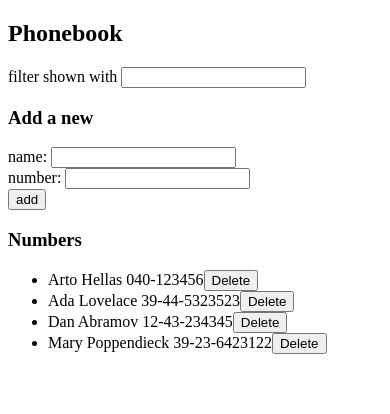
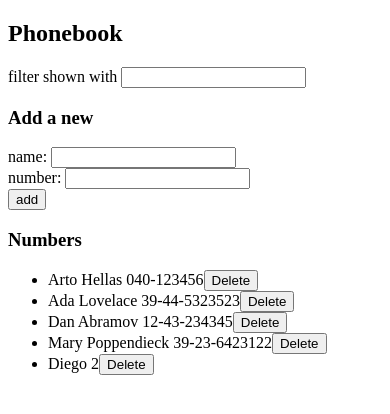
Before and after one commit to HappyFacell/react_course, a React (Create React App) app in the folder Part2_exercises/phonebook/: page / in a window 390 px wide. Shown: the top 414 px of the page. Built offline with nearby package versions, Linux system fonts and the light colour scheme; data requests are answered from the project's data file.

Commit message:
Phonebook done

```diff
--- a/Part2_exercises/phonebook/db.json
+++ b/Part2_exercises/phonebook/db.json
@@ -19,6 +19,11 @@
       "name": "Mary Poppendieck",
       "number": "39-23-6423122",
       "id": 4
+    },
+    {
+      "name": "Diego",
+      "number": "2",
+      "id": 5
     }
   ]
 }
--- a/Part2_exercises/phonebook/src/App.js
+++ b/Part2_exercises/phonebook/src/App.js
@@ -2,7 +2,7 @@ import React, { useState, useEffect } from "react";
 import Filter from "./components/Filter";
 import PersonForm from "./components/PersonForms";
 import Person from "./components/Persons";
-import { getAll, create, deleteOne } from "./services/persons";
+import { getAll, create, deleteOne, updateOne } from "./services/persons";
 
 const App = () => {
   const [persons, setPersons] = useState([]);
@@ -26,22 +26,48 @@ const App = () => {
     };
 
     if (!existingPerson && !existingPhone) {
-      create(personObject).then((response) => {
-        console.log(response);
+      create(personObject)
+      .then((response) => {
         setPersons(persons.concat(response));
         setNewName("");
         setNewPhone("");
       });
     } else {
-      alert(`${newName} is already added to phonebook`);
+      if (!existingPhone) {
+        if (
+          window.confirm(
+            `${existingPerson.name} is already added to phonebook, replace the old number with a new one?`
+          )
+        ) {
+          updatedPerson(existingPerson.id, personObject);
+        }
+      }
     }
+  };
+
+  const updatedPerson = (id, personObject) => {
+    const person = persons.find((person) => person.id === id);
+    const changedPerson = { ...person, number: personObject.number };
+    updateOne(id, changedPerson)
+    .then((returnedPerson) => {
+      setPersons(
+        persons.map((person) => (person.id !== id ? person : returnedPerson))
+      );
+    })
+    .catch((error) => {
+      console.error("Error updating person:", error);
+    });
   };
 
   const deletePerson = (id) => {
     const person = persons.find((person) => person.id === id);
     if (window.confirm(`Delete ${person.name} ?`)) {
-      deleteOne(id).then((response) => {
+      deleteOne(id)
+      .then((response) => {
         console.log(response);
+      })
+      .catch((error) => {
+        console.error("Error deleting person:", error);
       });
       const updatedPersons = persons.filter((person) => person.id !== id);
       setPersons(updatedPersons);
--- a/Part2_exercises/phonebook/src/index.js
+++ b/Part2_exercises/phonebook/src/index.js
@@ -1,12 +1,4 @@
-import React from "react";
 import ReactDOM from "react-dom";
-import axios from "axios";
 import App from "./App";
 
-axios
-.get("http://localhost:3001/persons")
-.then((response) => {
-  const persons = response.data;
-  ReactDOM.createRoot(document.getElementById("root")).render(
-    <App persons={persons} />)
-})
+ReactDOM.createRoot(document.getElementById('root')).render(<App/>)
--- a/Part2_exercises/phonebook/src/services/persons.js
+++ b/Part2_exercises/phonebook/src/services/persons.js
@@ -20,8 +20,15 @@ const deleteOne = async (id) => {
   return response.data;
 };
 
+const updateOne = async (id, personObject) => {
+  const request = axios.put(`${baseUrl}/${id}`, personObject);
+  const response = await request;
+  return response.data;
+}
+
 export {
   getAll,
   create,
   deleteOne,
+  updateOne
 };
```
